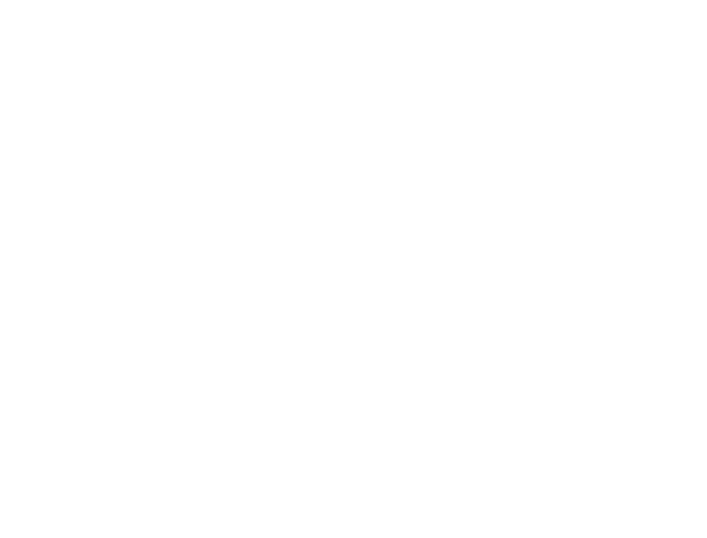
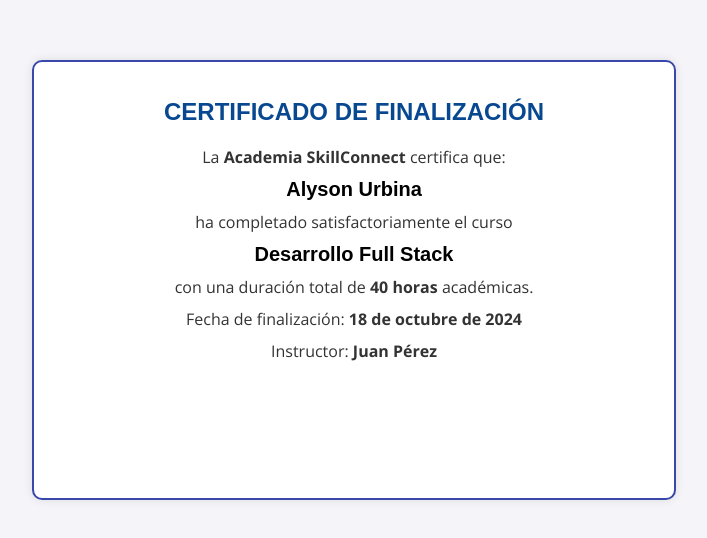
Before and after one commit to facga20145/Pagina_Cursos_online, a React (Vite) app in the folder frontend/: page /Certificado in a window 1280 px wide. Before the commit this address had no page. Shown: the part 120-658 px from the top of the page, without its empty margins (286-993 px from the left). Built offline with nearby package versions, Linux system fonts and the light colour scheme; a web font is replaced by a local one.

Commit message:
feat: certificado

```diff
--- a/frontend/src/App.jsx
+++ b/frontend/src/App.jsx
@@ -30,7 +30,7 @@
 import KidPlan from './components/KidPlan.jsx';
 import YoungPlan from './components/YoungPlan.jsx';
 import Beca from './components/beca.jsx';
-
+import CertificatePage from './components/Certificado/CertifactePage.jsx'
 
 function App() {
   return (
@@ -61,6 +61,7 @@
         <Route path="/KidPlan" element={<KidPlan/>} />
         <Route path="/YoungPlan" element={<YoungPlan/>} />
         <Route path="/Beca" element={<Beca/>} />
+        <Route path="/Certificado" element={<CertificatePage/>} />
 
       </Routes>
     </Router>
--- /dev/null
+++ b/frontend/src/components/Certificado/CertifactePage.jsx
@@ -0,0 +1,24 @@
+
+import Certificate from "./Certificate";
+
+const CertificatePage = () => {
+  const studentName = "Alyson Urbina";
+  const courseName = "Desarrollo Full Stack";
+  const courseHours = 40;
+  const completionDate = "18 de octubre de 2024";
+  const instructorName = "Juan Pérez";
+
+  return (
+    <div>
+      <Certificate
+        studentName={studentName}
+        courseName={courseName}
+        courseHours={courseHours}
+        completionDate={completionDate}
+        instructorName={instructorName}
+      />
+    </div>
+  );
+};
+
+export default CertificatePage;
--- /dev/null
+++ b/frontend/src/components/Certificado/Certificate.css
@@ -0,0 +1,41 @@
+.certificate-container {
+    display: flex;
+    justify-content: center;
+    align-items: center;
+    height: 100vh;
+    background-color: #f4f4f9;
+  }
+
+  .certificate-content {
+    text-align: center;
+    padding: 20px;
+    border: 2px solid #3949ab;
+    border-radius: 10px;
+    background-color: white;
+    width: 80%;
+    max-width: 600px;
+    box-shadow: 0px 0px 10px rgba(0, 0, 0, 0.1);
+  }
+
+  .certificate-title {
+    font-size: 24px;
+    color: #084891;
+    margin-bottom: 20px;
+  }
+
+  .certificate-text {
+    font-size: 16px;
+    color: #333;
+    margin: 10px 0;
+  }
+
+  .student-name, .course-name {
+    font-size: 20px;
+    font-weight: bold;
+    margin: 10px 0;
+  }
+
+  .signature-section {
+    margin-top: 40px;
+    font-size: 16px;
+  }
--- /dev/null
+++ b/frontend/src/components/Certificado/Certificate.jsx
@@ -0,0 +1,25 @@
+
+import "./Certificate.css"; // Archivo CSS que usaremos para estilizar
+
+const Certificate = ({ studentName, courseName, courseHours, completionDate, instructorName }) => {
+  return (
+    <div className="certificate-container">
+      <div className="certificate-content">
+        <h1 className="certificate-title">CERTIFICADO DE FINALIZACIÓN</h1>
+        <p className="certificate-text">La <strong>Academia SkillConnect</strong> certifica que:</p>
+        <h2 className="student-name">{studentName}</h2>
+        <p className="certificate-text">ha completado satisfactoriamente el curso</p>
+        <h2 className="course-name">{courseName}</h2>
+        <p className="certificate-text">con una duración total de <strong>{courseHours} horas</strong> académicas.</p>
+        <p className="certificate-text">Fecha de finalización: <strong>{completionDate}</strong></p>
+        <p className="certificate-text">Instructor: <strong>{instructorName}</strong></p>
+        <div className="signature-section">
+          <p>____________________________</p>
+          <p>Firma del Instructor</p>
+        </div>
+      </div>
+    </div>
+  );
+};
+
+export default Certificate;
--- /dev/null
+++ b/frontend/src/components/UserProfile/Profile.css
@@ -0,0 +1,5 @@
+.Profile-contend{
+    display: flex;
+    align-items: center;
+    justify-content: center;
+}
--- a/frontend/src/components/UserProfile/Profile.jsx
+++ b/frontend/src/components/UserProfile/Profile.jsx
@@ -1,4 +1,5 @@
 import { useEffect, useState } from "react";
+import './Profile.css'
 
 function Profile() {
   const [user, setUser] = useState(null);
@@ -24,13 +25,15 @@
   }
 
   return (
-    <div>
+    <div className="Profile-contend">
+      <div className="Profile-info">
       <h1>Perfil del Usuario</h1>
       <p>Nombre: {user.nombre}</p>
       <p>Apellido:{user.apellido}</p>
       <p>Fecha de Nacimiento: {formatDate(user.fechaNacimiento)}</p> {/* Formatea la fecha */}
       <p>Genero:{user.genero}</p> {/* Mostrar el género */}
       <p>Correo Electrónico: {user.email}</p>
+      </div>
     </div>
   );
 }
```
Also changed, not shown: 1 other file (tests, documents, lock files or other folders).
